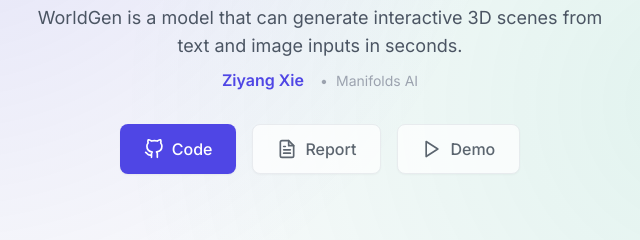
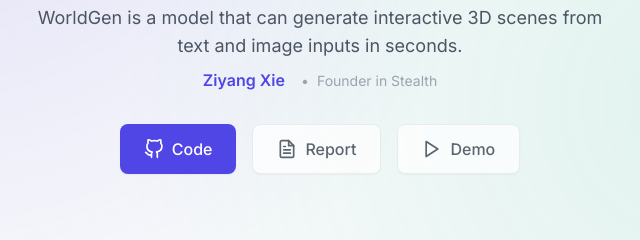
Before and after one commit to worldgen/worldgen.github.io, a plain HTML site: page index.html in a window 1280 px wide. Shown: the part 456-696 px from the top of the page, 320-960 px from the left. Drawn offline with nearby package versions, Linux system fonts and the light colour scheme.

Commit message:
Update index.html

```diff
--- a/index.html
+++ b/index.html
@@ -67,7 +67,7 @@
                 </p>
                 <div class="author-info mb-8 text-center">
                     <a href="https://ziyangxie.site/" class="author-name">Ziyang Xie</a>
-                    <a href="https://manifold-s.com/" target="_blank" rel="noopener noreferrer" class="institute hover:text-indigo-600 transition-colors">Manifolds AI</a>
+                    <a href="https://ziyangxie.site/" target="_blank" rel="noopener noreferrer" class="institute hover:text-indigo-600 transition-colors">Founder in Stealth</a>
                 </div>
 
                 <div class="action-buttons">
```
